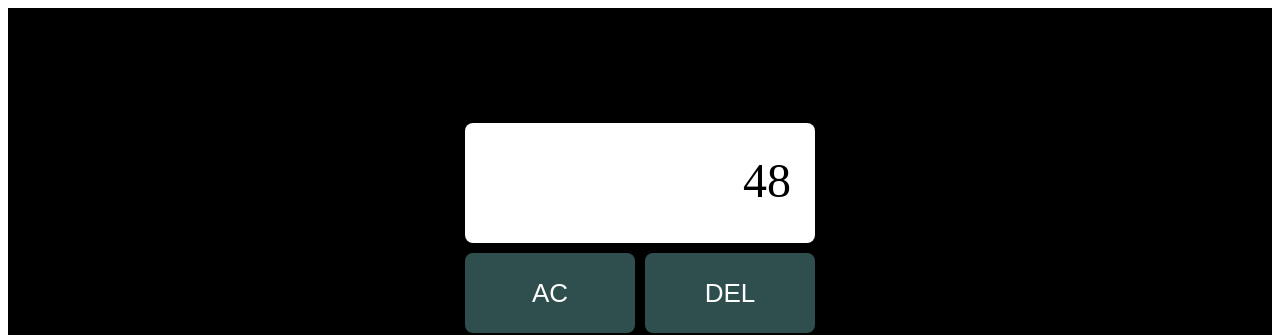
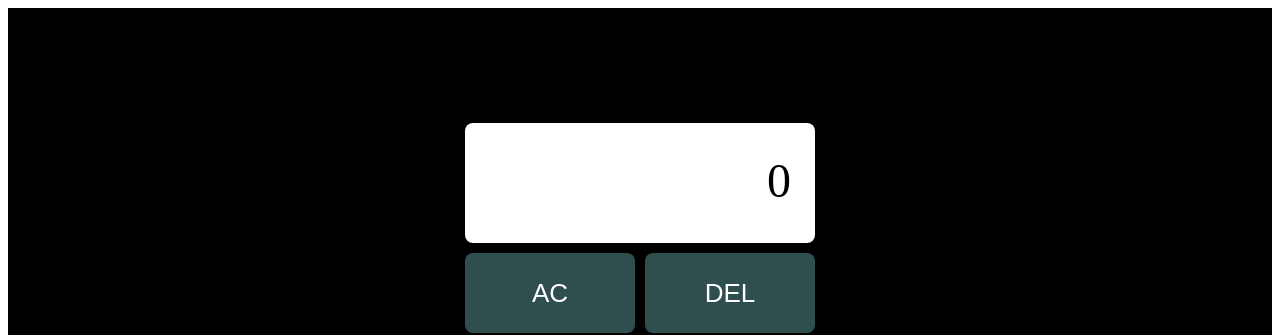
Before and after one commit to Djura22/ReactCalc_typescript, a React (Create React App) app: page / in a window 1280 px wide. Shown: the top 335 px of the page. Built offline with nearby package versions, Linux system fonts and the light colour scheme.

Commit message:
Build: UI now shows correct current state displayValue

```diff
--- a/src/components/Calculator.tsx
+++ b/src/components/Calculator.tsx
@@ -1,5 +1,6 @@
-import React from 'react';
+import React, {useState} from 'react';
 import styled from 'styled-components';
+import Calc, {CalcInput} from '../modules/calc';
 import Button, {ButtonType} from './Button';
 
 const Container = styled.div`
@@ -24,10 +25,13 @@ const Display = styled.div`
 `;
 
 const Calculator: React.FC<{}> = () => {
+
+  const [inputs, setInputs] = useState<Array<CalcInput>>([]);
+  const state = Calc.getState(inputs);
   return (
     <Container>
       <Grid>
-        <Display>48</Display>
+        <Display>{state.displayValue}</Display>
         <Button label="AC" position={[0, 1]} width={2} />
         <Button label="DEL" position={[2, 1]} width={2} />
         <Button label="+" position={[3, 2]} />
```
